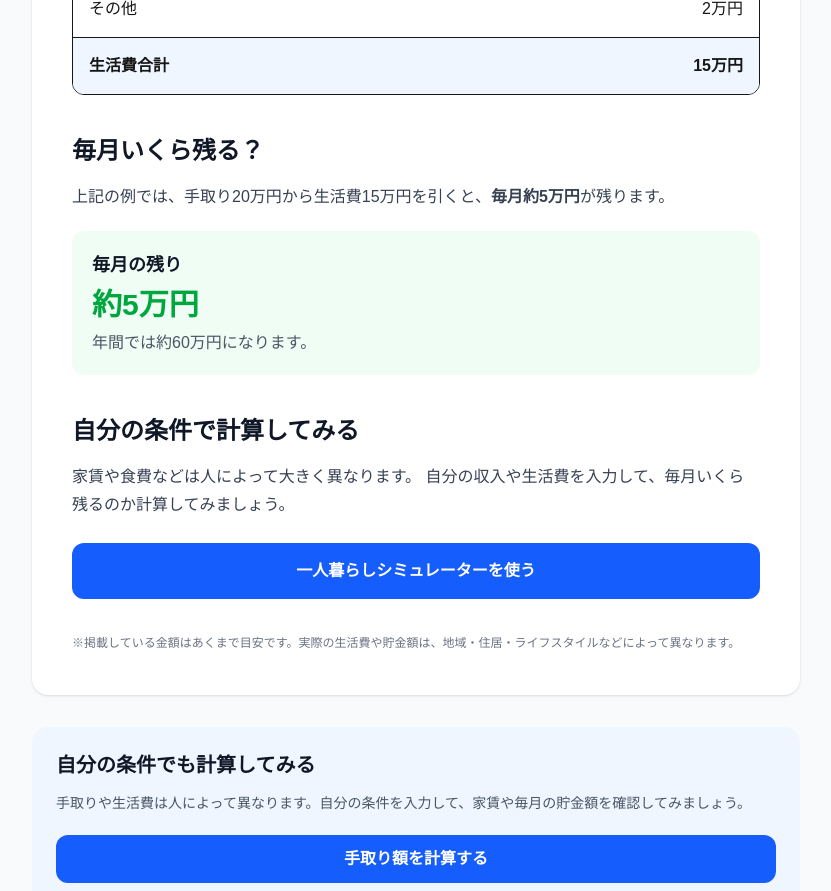
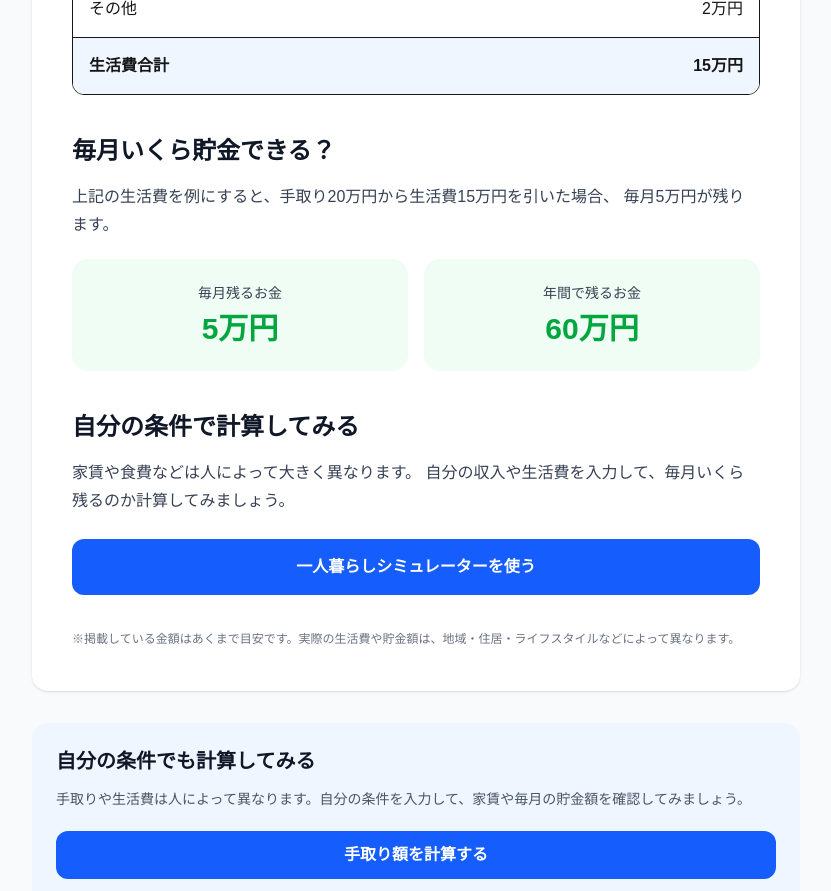
Before and after one commit to yakiimo1998/kurashi-calculator, a Next.js app: page /take-home-20 in a window 1280 px wide. Shown: the part 1120-2011 px from the top of the page, without its empty margins (224-1055 px from the left). Built offline with nearby package versions, Linux system fonts and the light colour scheme.

Commit message:
Unify savings display on take-home 20 page

```diff
--- a/app/take-home-20/page.tsx
+++ b/app/take-home-20/page.tsx
@@ -106,24 +106,32 @@ export default function TakeHome20Page() {
 
           <section className="mt-10">
   <h2 className="text-2xl font-bold text-gray-900">
-              毎月いくら残る？
+    毎月いくら貯金できる？
   </h2>
 
   <p className="mt-4 leading-7 text-gray-700">
-              上記の例では、手取り20万円から生活費15万円を引くと、
-              <strong>毎月約5万円</strong>が残ります。
+    上記の生活費を例にすると、手取り20万円から生活費15万円を引いた場合、
+    毎月5万円が残ります。
   </p>
 
-            <div className="mt-5 rounded-xl bg-green-50 p-5">
-              <p className="text-lg font-semibold text-gray-900">
-                毎月の残り
+  <div className="mt-5 grid gap-4 sm:grid-cols-2">
+    <div className="rounded-2xl bg-green-50 p-6 text-center">
+      <p className="text-sm text-gray-700">
+        毎月残るお金
       </p>
       <p className="mt-2 text-3xl font-bold text-green-600">
-                約5万円
+        5万円
       </p>
-              <p className="mt-2 text-gray-600">
-                年間では約60万円になります。
+    </div>
+
+    <div className="rounded-2xl bg-green-50 p-6 text-center">
+      <p className="text-sm text-gray-700">
+        年間で残るお金
       </p>
+      <p className="mt-2 text-3xl font-bold text-green-600">
+        60万円
+      </p>
+    </div>
   </div>
 </section>
 
```
Lines whose indentation alone changed are shown as unchanged.
